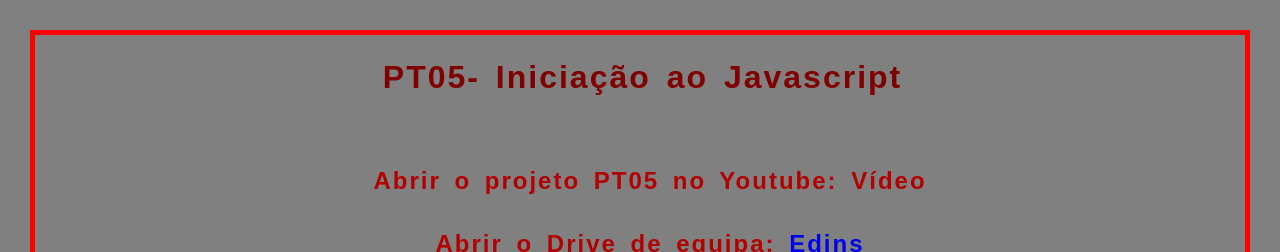
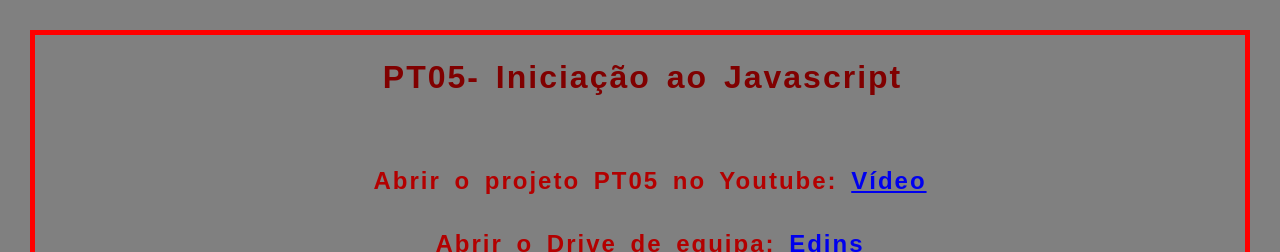
Before and after one commit to EduardoACoelho/Edins-PT05, a plain HTML site: page index.html in a window 1280 px wide. Shown: the top 252 px of the page. Drawn offline with Linux system fonts and the light colour scheme.

Commit message:
Update index.html

```diff
--- a/index.html
+++ b/index.html
@@ -52,8 +52,8 @@
 
 		<h1>PT05- Iniciação ao Javascript</h1><br>
 
-		<h2>Abrir o projeto PT05 no Youtube: Vídeo <a href="https://www.youtube.com/watch?reload=9&v=p0GzX5vuz1I" target="_blank">
-			 </a>
+		<h2>Abrir o projeto PT05 no Youtube: <a href="https://www.youtube.com/watch?reload=9&v=p0GzX5vuz1I" target="_blank">
+			  Vídeo </a>
 		</h2>
 
 		<h2>Abrir o Drive de equipa: <a href="https://drive.google.com/drive/folders/0ALS8ZBrX743sUk9PVA" target="_blank">
```
